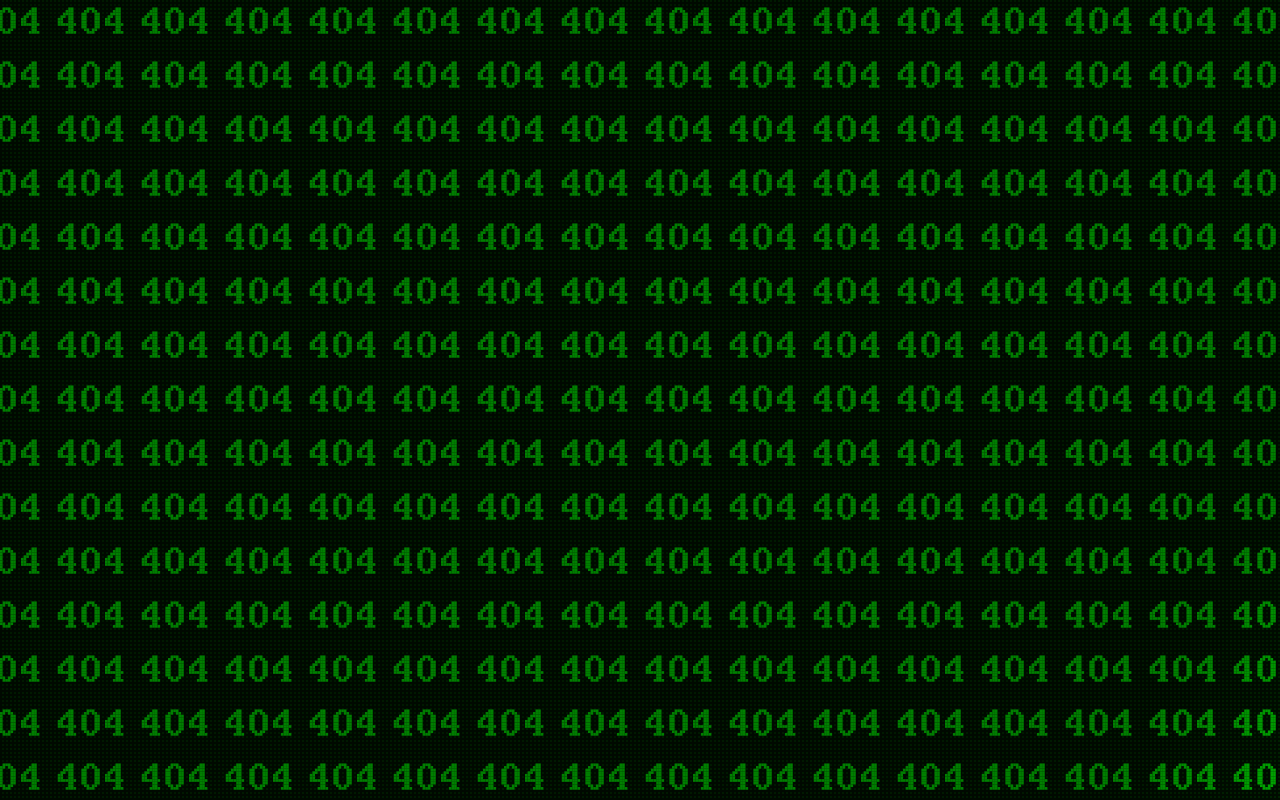
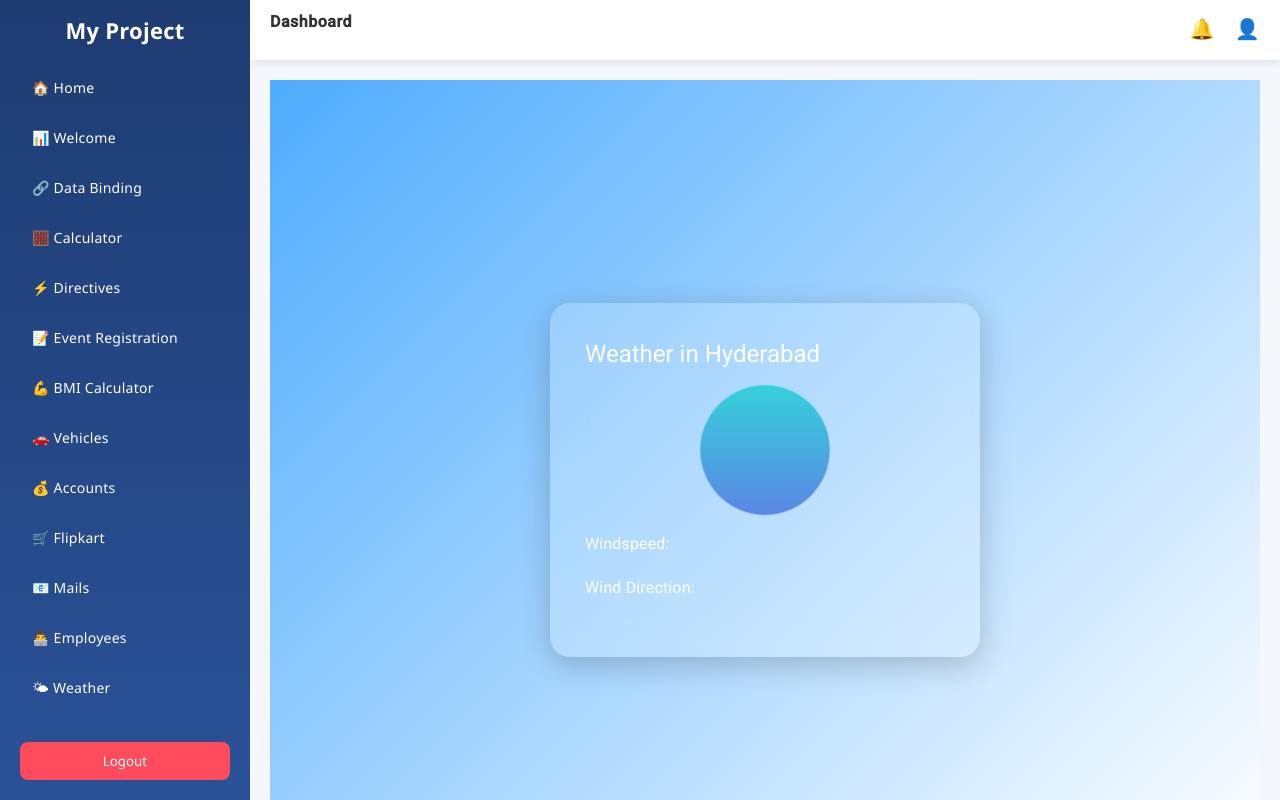
Before and after one commit to Jayaram-Ulava/my-angular-2026, an Angular app: page /dashbord/weather in a window 1280 px wide. Built offline with nearby package versions, Linux system fonts and the light colour scheme; no server answers.

Commit message:
implemetn weather

```diff
--- a/src/app/app-routing.module.ts
+++ b/src/app/app-routing.module.ts
@@ -15,6 +15,7 @@ import { AcountsComponent } from './acounts/acounts.component';
 import { FlipcartComponent } from './flipcart/flipcart.component';
 import { MailsComponent } from './mails/mails.component';
 import { EmployeesComponent } from './employees/employees.component';
+import { WeatherComponent } from './weather/weather.component';
 
 
 const routes: Routes = [
@@ -30,7 +31,9 @@ const routes: Routes = [
     {path:'acounts',component:AcountsComponent},
     {path:'flipcard',component:FlipcartComponent},
     {path:'mails',component:MailsComponent},
-    {path:'employees',component:EmployeesComponent}
+    {path:'employees',component:EmployeesComponent},
+    {path:'weather',component:WeatherComponent}
+
   ]},
   {path:'login',component:LoginComponent},
   {path:'',component:LoginComponent},
--- a/src/app/app.module.ts
+++ b/src/app/app.module.ts
@@ -39,6 +39,7 @@ import { VehicleService } from './vehicle.service';
 import { FlipcartComponent } from './flipcart/flipcart.component';
 import { AcountsComponent } from './acounts/acounts.component';
 import { HilightsDirective } from './hilights.directive';
+import { WeatherComponent } from './weather/weather.component';
 
 
 
@@ -63,7 +64,8 @@ import { HilightsDirective } from './hilights.directive';
     VehiclesComponent,
     FlipcartComponent,
     AcountsComponent,
-    HilightsDirective
+    HilightsDirective,
+    WeatherComponent,
   ],
   imports: [
     BrowserModule,
--- a/src/app/dashbord/dashbord.component.html
+++ b/src/app/dashbord/dashbord.component.html
@@ -21,6 +21,7 @@
       <li routerLink="flipcard">🛒 Flipkart</li>
       <li routerLink="mails">📧 Mails</li>
       <li routerLink="employees">👨‍💻 Employees</li>
+      <li routerLink="weather">🌤 Weather</li>
 
     </ul>
 
--- /dev/null
+++ b/src/app/weather.service.ts
@@ -0,0 +1,14 @@
+import { HttpClient } from '@angular/common/http';
+import { Injectable } from '@angular/core';
+
+@Injectable({
+  providedIn: 'root'
+})
+export class WeatherService {
+
+  constructor(private httpweather:HttpClient) { }
+
+  getweathercard() {
+    return this.httpweather.get('https://api.open-meteo.com/v1/forecast?latitude=17.385044&longitude=78.486671&current_weather=true');
+  }
+}
--- /dev/null
+++ b/src/app/weather/weather.component.css
@@ -0,0 +1,90 @@
+/* Full screen background */
+
+.parent-container{
+height:100vh;
+display:flex;
+justify-content:center;
+align-items:center;
+background:linear-gradient(135deg,#4facfe, white);
+font-family: 'Segoe UI', sans-serif;
+}
+
+
+/* Weather Card */
+
+.child-container{
+width:360px;
+padding:35px;
+border-radius:20px;
+background:rgba(255,255,255,0.2);
+backdrop-filter:blur(15px);
+box-shadow:0 8px 32px rgba(0,0,0,0.2);
+color:white;
+transition:0.5s;
+}
+
+.child-container:hover{
+transform:scale(1.10);
+}
+
+
+/* Temperature */
+
+h2{
+font-size:45px;
+font-weight:bold;
+margin-top:15px;
+}
+
+
+/* Sun circle */
+
+.sun{
+width:120px;
+height:120px;
+border-radius:50%;
+margin:auto;
+margin-top:20px;
+margin-bottom:20px;
+animation:glow 2s infinite alternate;
+}
+
+
+/* Colors */
+
+.blue{
+background:linear-gradient(#36d1dc,#5b86e5);
+}
+
+.orange{
+background:linear-gradient(#f7971e,#ffd200);
+}
+
+.yellow{
+background:linear-gradient(#fceabb,#f8b500);
+}
+
+.red{
+background:linear-gradient(#ff512f,#dd2476);
+}
+
+
+/* Animation */
+
+@keyframes glow{
+from{
+transform:scale(1);
+}
+to{
+transform:scale(1.1);
+}
+}
+
+
+/* Time display */
+
+.time-text{
+margin-top:20px;
+font-weight:600;
+color:#fff;
+}
--- /dev/null
+++ b/src/app/weather/weather.component.html
@@ -0,0 +1,37 @@
+<div class="parent-container">
+
+    <div class="child-container text-center">
+
+        <h1>Weather in Hyderabad</h1>
+
+        <div class="sun"
+        [ngClass]="{
+        'blue': weatherdata?.current_weather?.temperature < 19,
+        'orange': weatherdata?.current_weather?.temperature >= 20 && weatherdata?.current_weather?.temperature < 30,
+        'yellow': weatherdata?.current_weather?.temperature >= 30 && weatherdata?.current_weather?.temperature < 35,
+        'red': weatherdata?.current_weather?.temperature > 35
+        }">
+        </div>
+
+        <h2>
+        {{weatherdata?.current_weather?.temperature}}
+        {{weatherdata?.current_weather_units?.temperature}}
+        </h2>
+
+        <h3>
+        Windspeed:
+        {{weatherdata?.current_weather?.windspeed}}
+        {{weatherdata?.current_weather_units?.windspeed}}
+        </h3>
+
+        <h3>
+        Wind Direction:
+        {{weatherdata?.current_weather?.winddirection}}
+        {{weatherdata?.current_weather_units?.winddirection}}
+        </h3>
+
+        <h3 class="time-text">{{timedisply}}</h3>
+
+    </div>
+
+</div>
--- /dev/null
+++ b/src/app/weather/weather.component.ts
@@ -0,0 +1,44 @@
+import { Component } from '@angular/core';
+import { WeatherService } from '../weather.service';
+
+@Component({
+  selector: 'app-weather',
+  templateUrl: './weather.component.html',
+  styleUrls: ['./weather.component.css'],
+})
+export class WeatherComponent {
+
+  weatherdata:any;
+  timedisply:string = '';
+
+  constructor(private wetherservice:WeatherService){
+    this.getweather();
+  }
+
+  getweather() {
+
+    this.wetherservice.getweathercard().subscribe((wedata:any)=>{
+
+      console.log(wedata);
+      this.weatherdata = wedata;
+
+      let temp = this.weatherdata.current_weather.temperature;
+
+      if(temp < 20){
+        this.timedisply = "🌅 Morning Time";
+      }
+      else if(temp >= 20 && temp < 30){
+        this.timedisply = "☀️ Day Time";
+      }
+      else if(temp >= 30 && temp < 35){
+        this.timedisply = "🌇 Evening Time";
+      }
+      else{
+        this.timedisply = "🌙 Night Time";
+      }
+
+    })
+
+  }
+
+}
```
Also changed, not shown: 2 other files (tests, documents, lock files or other folders).
